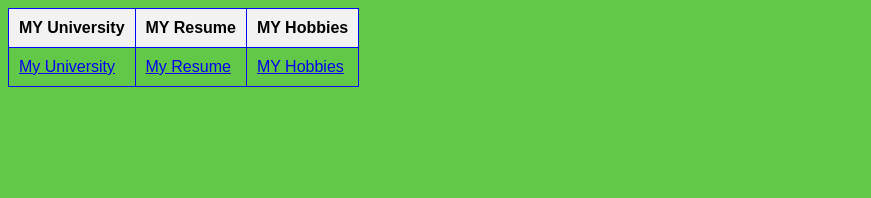
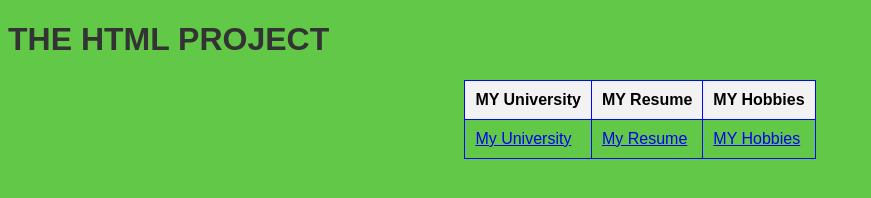
Before and after one commit to GODYOSHI/csc350, a plain HTML site: page index.html in a window 1280 px wide. Shown: the whole page, without its empty margins (0-871 px from the left). Drawn offline with Linux system fonts and the light colour scheme.

Commit message:
Update index.html

```diff
--- a/index.html
+++ b/index.html
@@ -8,12 +8,20 @@
 
     </head>
     <body>
+        <h1>THE HTML PROJECT</h1>
 
 
 
 
     <!---->
     <style>
+        table{
+        margin-left: auto;
+        margin-right: auto;
+        margin-top: auto;
+        margin-bottom: auto;
+
+    }
     table, th, td {
       border: 1px solid rgb(0, 06, 250);
       border-collapse: collapse;
```
